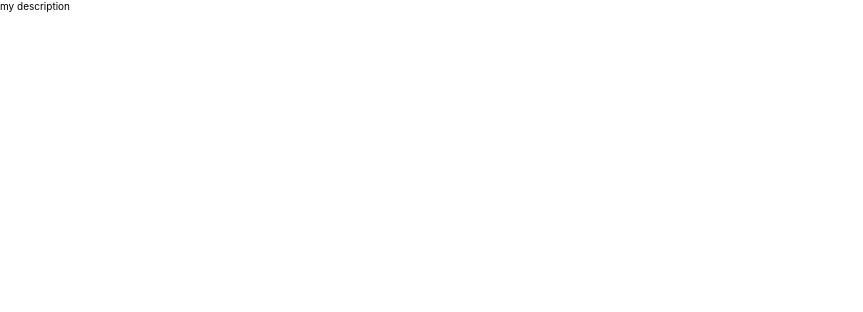
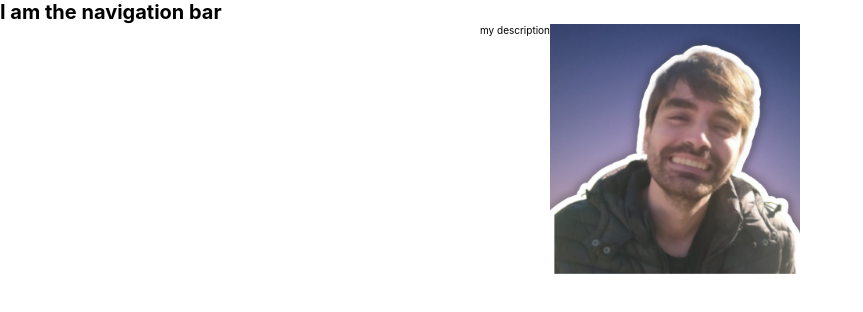
Before and after one commit to BrenoFischer/portfolio, a React (Create React App) app: page / in a window 1280 px wide. Shown: the top 312 px of the page, without its empty margins (0-863 px from the left). Built offline with nearby package versions, Linux system fonts and the light colour scheme.

Commit message:
add navigation bar as outlet

```diff
--- a/src/App.js
+++ b/src/App.js
@@ -1,26 +1,15 @@
+import { Routes, Route } from 'react-router-dom';
+
+import Home from './routes/home/home.component';
+import Navigation from './routes/navigation/navigaton.components';
 
 function App() {
   return (
-    <>
-      {/* <header>
-        <p>header</p>
-      </header> */}
-
-      <main className="App">
-        <div className="description">
-          <div className="description__photo">
-            {/* <img /> */}
-          </div>
-          <div className="description__text">
-            <p>my description</p>
-          </div>
-        </div>
-      </main>
-
-      {/* <footer>
-        <p>footer</p>
-      </footer> */}
-    </>
+    <Routes>
+      <Route path='/' element={<Navigation />}>
+        <Route index element={<Home />} />
+      </Route>
+    </Routes>
   );
 }
 
--- a/src/index.js
+++ b/src/index.js
@@ -1,5 +1,7 @@
 import React from 'react';
 import ReactDOM from 'react-dom/client';
+import { BrowserRouter } from 'react-router-dom';
+
 import './index.scss';
 import App from './App';
 import reportWebVitals from './reportWebVitals';
@@ -7,7 +9,9 @@ import reportWebVitals from './reportWebVitals';
 const root = ReactDOM.createRoot(document.getElementById('root'));
 root.render(
   <React.StrictMode>
-    <App />
+    <BrowserRouter>
+      <App />
+    </BrowserRouter>
   </React.StrictMode>
 );
 
--- a/src/index.scss
+++ b/src/index.scss
@@ -1,6 +1,3 @@
-//#ff6249
-
-
 *,
 *::after,
 *::before {
--- /dev/null
+++ b/src/routes/home/home.component.jsx
@@ -0,0 +1,30 @@
+import descriptionPhoto from '../../assets/description-photo.png';
+
+import './home.styles.scss';
+
+function Home() {
+  return (
+    <>
+      {/* <header>
+        <p>header</p>
+      </header> */}
+
+      <main className="App">
+        <section className="description">
+          <div className="description__text">
+            <p>my description</p>
+          </div>
+          <div className="description__photo-box">
+            <img className="description__photo" src={descriptionPhoto} alt="Description" />
+          </div>
+        </section>
+      </main>
+
+      {/* <footer>
+        <p>footer</p>
+      </footer> */}
+    </>
+  );
+}
+
+export default Home;
--- /dev/null
+++ b/src/routes/home/home.styles.scss
@@ -0,0 +1,14 @@
+.App {
+    display: flex;
+    justify-content: center;
+}
+
+.description {
+    display: flex;
+    justify-content: space-around;
+
+    &__photo {
+        width: 25rem;
+        height: auto;
+    }
+}
--- /dev/null
+++ b/src/routes/navigation/navigaton.components.jsx
@@ -0,0 +1,13 @@
+import { Outlet } from "react-router-dom";
+
+const Navigation = () => {
+    return (
+        <>
+            <h1>I am the navigation bar</h1>
+            <Outlet />
+        </>
+    );
+}
+
+
+export default Navigation;
--- /dev/null
+++ b/src/sass/__variables.scss
@@ -0,0 +1,3 @@
+// rgb(18, 30, 39) (dark gray)
+// #ff6249 (orange)
+// rgb(255, 113, 91) (orange)
```
